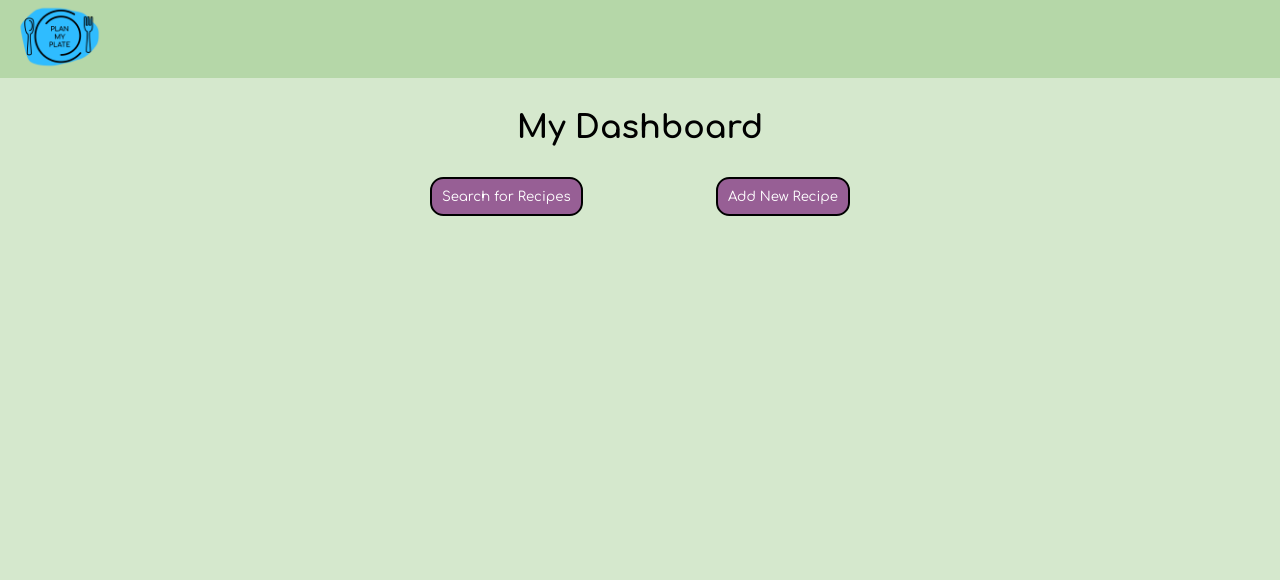
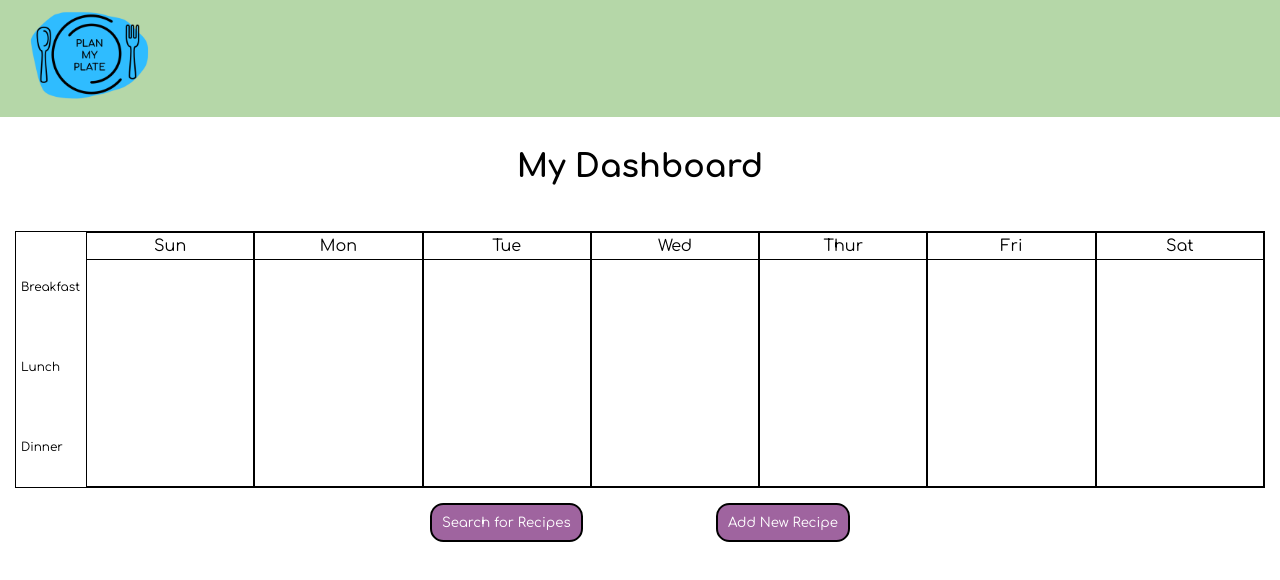
Before and after one commit to PlanMyPlate/pmp_fe, a React (Create React App) app: page /dashboard in a window 1280 px wide. Shown: the top 580 px of the page. Built offline with nearby package versions, Linux system fonts and the light colour scheme.

Commit message:
WIP Calendar - basic layout

```diff
--- a/package.json
+++ b/package.json
@@ -11,6 +11,7 @@
     "react-dom": "^18.2.0",
     "react-router-dom": "^6.11.2",
     "react-scripts": "5.0.1",
+    "styled-components": "^6.0.0-rc.3",
     "web-vitals": "^2.1.4"
   },
   "scripts": {
--- a/src/App.css
+++ b/src/App.css
@@ -1,7 +1,11 @@
 * {
   font-family: 'Comfortaa', cursive;
+  padding: 0;
+  margin: 0;
+  box-sizing: border-box;
 }
 
 body {
-  background-color: #b5d7a890;
+  background-color: white;
+  /* background-color: #b5d7a890; */
 }
--- /dev/null
+++ b/src/components/Calendar/Calendar.css
@@ -0,0 +1,29 @@
+.wrapper {
+  width: calc(100% - 30px);
+  border: 1px black solid;
+  margin: 15px;
+  position: relative;
+}
+
+.days-grid {
+  margin-left: 40px;
+}
+
+.day-wrapper {
+  border: 1px solid black;
+  text-align: center;
+}
+
+.each-day {
+
+  padding: 4px;
+  border-bottom: 1px solid black;
+}
+
+.meal {
+  height: 80px;
+  display: flex;
+  align-items: center;
+  font-size: 12px;
+  margin-left: 5px;
+}
--- /dev/null
+++ b/src/components/Calendar/Calendar.js
@@ -0,0 +1,45 @@
+import React from 'react';
+import styled from 'styled-components';
+import {meals, DAYS} from '../../utils';
+import './Calendar.css';
+
+
+const Calendar = () => {
+  return (
+    <>
+    <div className="wrapper">
+      <HGrid className="main-hgrid" first={"30px"} cols={1}>
+        <VGrid rows={3}>
+          {meals.map((meal) => (
+            <span className="meal">{meal}</span>
+          ))}
+        </VGrid>
+        <HGrid className="days-grid" cols={7}>
+          {
+            DAYS.map((day) => (
+            <span className="day-wrapper">
+              <p className="each-day">{day}</p>
+            </span>
+            ))
+          }
+        </HGrid>
+      </HGrid>
+    </div>
+    </>
+  );
+};
+
+const HGrid = styled.div`
+display: grid;
+grid-template-columns: ${({first}) => first || ""} repeat(${({cols}) => cols}, 1fr);
+`
+
+const VGrid = styled.div`
+display: grid;
+grid-template-rows: repeat(${({ rows }) => rows}, 1fr);
+&:first-child {
+  margin-top: 15px;
+};
+`
+
+export default Calendar;
--- a/src/components/Dashboard/Dashboard.css
+++ b/src/components/Dashboard/Dashboard.css
@@ -1,4 +1,4 @@
-h1 {
+.dashboard-title {
   padding: 1em;
   text-align: center;
 }
--- a/src/components/Dashboard/Dashboard.js
+++ b/src/components/Dashboard/Dashboard.js
@@ -1,11 +1,13 @@
 import React from 'react';
 import { Link } from 'react-router-dom';
 import './Dashboard.css';
+import Calendar from '../Calendar/Calendar';
 
 function Dashboard() {
   return (
     <div>
-      <h1>My Dashboard</h1>
+      <h1 className="dashboard-title">My Dashboard</h1>
+      <Calendar />
       <div className="buttons">
         <Link to="/search">
           <button className="search-button">Search for Recipes</button>
--- a/src/components/Header/Header.css
+++ b/src/components/Header/Header.css
@@ -7,7 +7,7 @@ header {
 }
 
 img {
-  max-width: 10%;
+  width: 15%;
   display: flex;
 }
 
--- /dev/null
+++ b/src/utils.js
@@ -0,0 +1,2 @@
+export const meals = ['Breakfast', 'Lunch', 'Dinner']
+export const DAYS = ['Sun', 'Mon', 'Tue', 'Wed', 'Thur', 'Fri', 'Sat']
```
Also changed, not shown: 1 other file (tests, documents, lock files or other folders).
